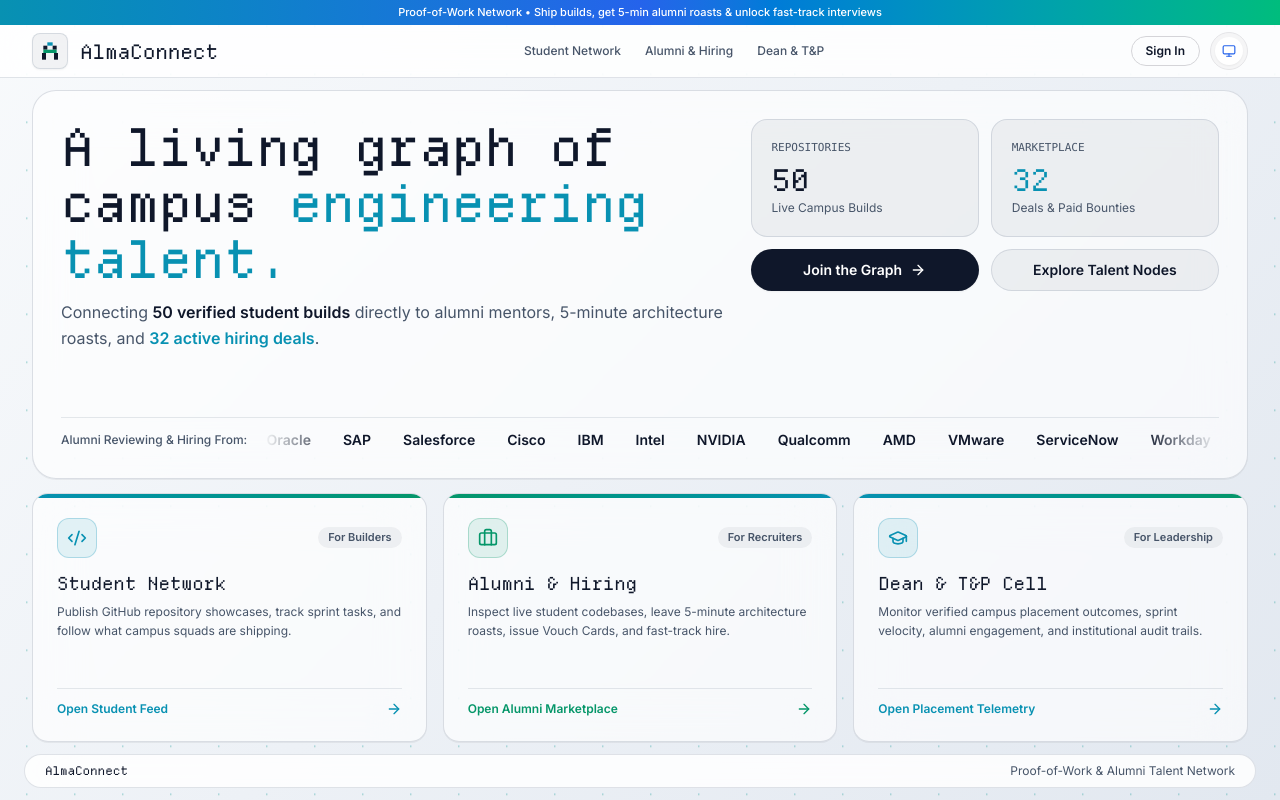
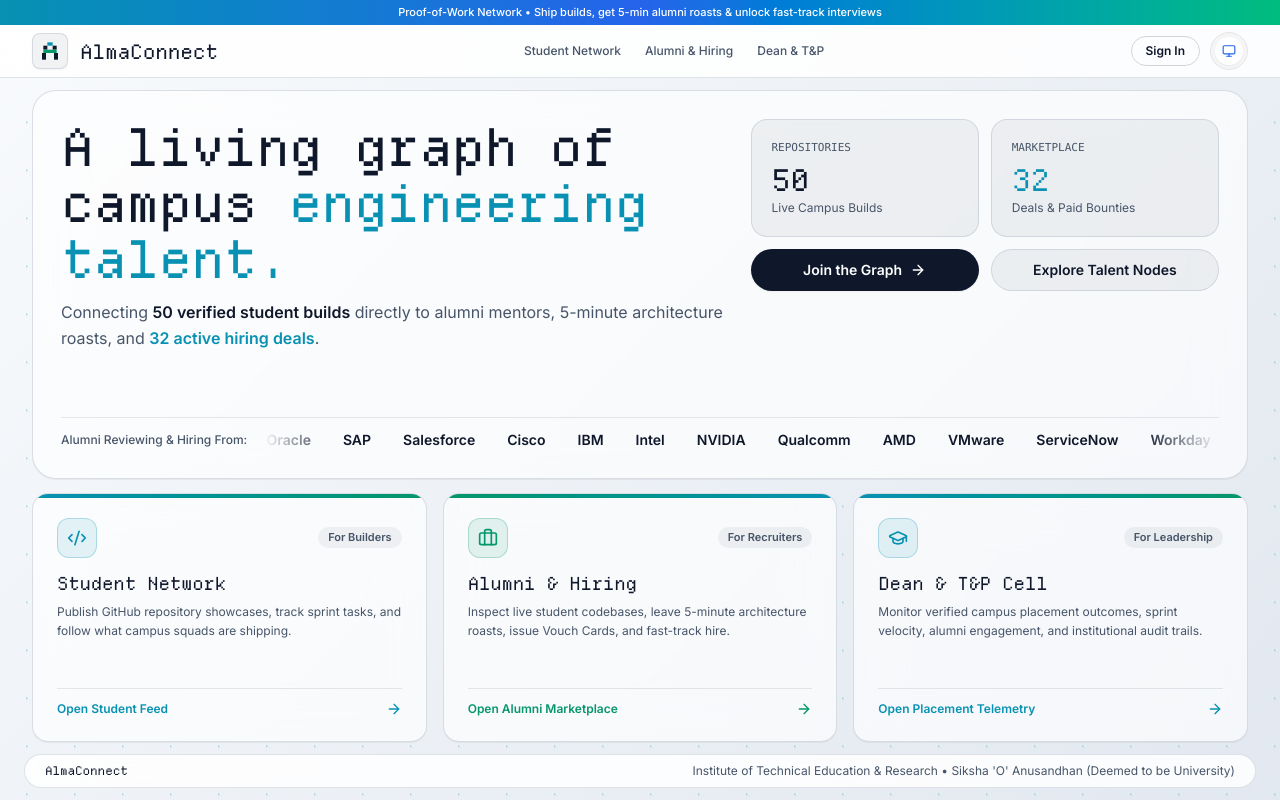
Before and after one commit to ragelabs-ssssd/Alum-Connect, a Next.js app: page / in a window 1280 px wide. Built offline with nearby package versions, Linux system fonts and the light colour scheme.

Commit message:
chore: update gateway footer to ITER & SOA Deemed to be University

```diff
--- a/src/app/page.tsx
+++ b/src/app/page.tsx
@@ -253,7 +253,7 @@ export default function HomePage() {
             AlmaConnect
           </span>
           <span>
-            Proof-of-Work &amp; Alumni Talent Network
+            Institute of Technical Education &amp; Research • Siksha &apos;O&apos; Anusandhan (Deemed to be University)
           </span>
         </footer>
       </div>
```
